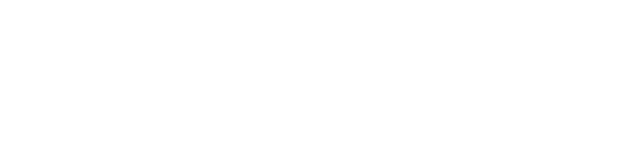
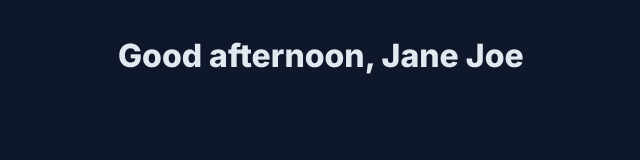
Before and after one commit to codeswingorg/todo-app, a plain HTML site: page index.html in a window 1280 px wide. Shown: the whole page, without its empty margins (170-810 px from the left). Drawn offline with Linux system fonts and the light colour scheme.

Commit message:
added a function to render the time of day

```diff
--- a/index.html
+++ b/index.html
@@ -5,9 +5,20 @@
     <meta name="viewport" content="width=device-width, initial-scale=1.0" />
     <meta name="description" content="" />
     <title>Document</title>
+    <link rel="preconnect" href="https://fonts.googleapis.com" />
+    <link rel="preconnect" href="https://fonts.gstatic.com" crossorigin />
+    <link
+      href="https://fonts.googleapis.com/css2?family=Inter:wght@300;400;600;800&display=swap"
+      rel="stylesheet"
+    />
     <link rel="stylesheet" href="styles.css" />
   </head>
   <body>
+    <main>
+      <h1 class="welcome-text">
+        Good <span class="timeOfDay"></span>, Jane Joe
+      </h1>
+    </main>
     <script src="script.js"></script>
   </body>
 </html>
--- a/script.js
+++ b/script.js
@@ -0,0 +1,19 @@
+const timeOfDay = document.querySelector(".timeOfDay");
+
+const date = new Date();
+let currentTime = date.getHours();
+
+/*
+    Check what time of the day
+        * if it is under 12PM, display good morning
+        * if it is between 12PM and 6PM, display good afternoon
+        * if it is after 6PM, display good night
+ */
+
+if (currentTime < 12) {
+  timeOfDay.textContent = "morning";
+} else if (currentTime < 18) {
+  timeOfDay.textContent = "afternoon";
+} else {
+  timeOfDay.textContent = "night";
+}
--- a/styles.css
+++ b/styles.css
@@ -0,0 +1,33 @@
+/* CSS Resets */
+* {
+  margin: 0;
+  padding: 0;
+  font-size: 100%;
+  border: 0;
+  box-sizing: border-box;
+  outline: none;
+}
+
+body {
+  background-color: #0f172a;
+  font-family: "Inter", Arial, sans-serif;
+  width: 100%;
+  line-height: 1.5;
+}
+
+ul {
+  list-style-type: none;
+}
+
+/* Main Styles */
+
+main {
+  max-width: 768px;
+  margin: auto;
+  padding: 32px;
+}
+
+.welcome-text {
+  color: #e2e8f0;
+  font-size: 2rem;
+}
```
